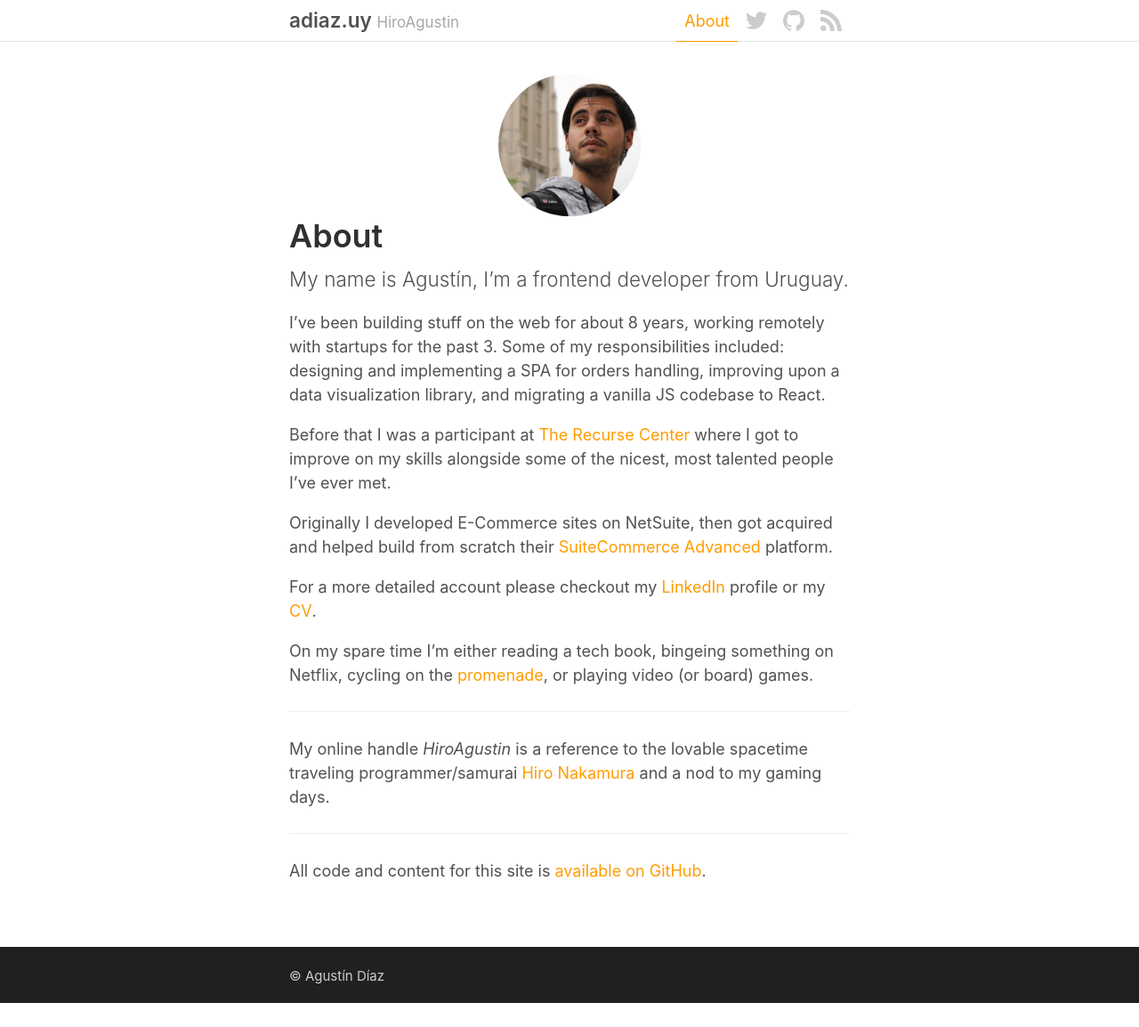
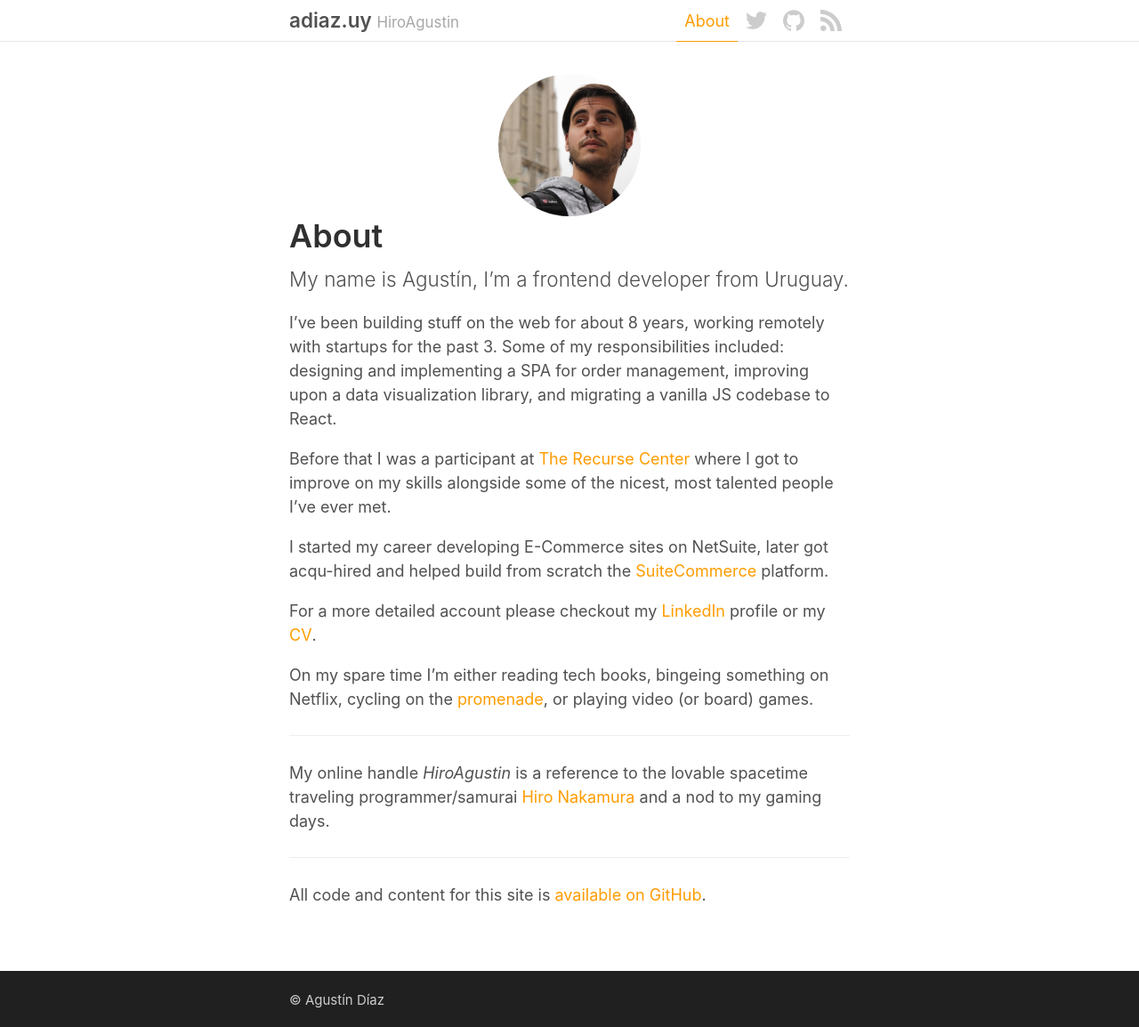
Before and after one commit to HiroAgustin/adiaz.uy-legacy, a Jekyll site: the page built from about.md, in a window 1280 px wide. Shown: the whole page at 89% size. Built offline with Jekyll 4.4.1, drawn with Linux system fonts in a browser that asks for light colours; nearby versions of some CDN libraries; before the commit the page ends 1127 px from its top, so only the background shows below that.

Commit message:
Ajust copy.

```diff
--- a/about.md
+++ b/about.md
@@ -3,17 +3,17 @@ layout: about
 title: About
 ---
 
-I’ve been building stuff on the web for about 8 years, working remotely with startups for the past 3. Some of my responsibilities included: designing and implementing a SPA for orders handling, improving upon a data visualization library, and migrating a vanilla JS codebase to React.
+I’ve been building stuff on the web for about 8 years, working remotely with startups for the past 3. Some of my responsibilities included: designing and implementing a SPA for order management, improving upon a data visualization library, and migrating a vanilla JS codebase to React.
 
 Before that I was a participant at [The Recurse Center](https://www.recurse.com/) where I got to improve on my skills alongside some of the nicest, most talented people I’ve ever met.
 
-Originally I developed E-Commerce sites on NetSuite, then got acquired and helped build from scratch their [SuiteCommerce Advanced](http://www.netsuite.com/portal/products/suitecommerce.shtml) platform.
+I started my career developing E-Commerce sites on NetSuite, later got acqu-hired and helped build from scratch the [SuiteCommerce](http://www.netsuite.com/portal/products/suitecommerce.shtml) platform.
 
 For a more detailed account please checkout my [LinkedIn](https://www.linkedin.com/in/HiroAgustin/en/) profile or my [CV](/Resume.pdf).
 
 <!-- <p class="Message">I’m currently looking for the opportunity to join a new team full-time.</p> -->
 
-On my spare time I’m either reading a tech book, bingeing something on Netflix, cycling on the [promenade](https://www.tripadvisor.com/ShowUserReviews-g294323-d2233045-r196103509-Rambla_de_Montevideo-Montevideo_Montevideo_Department.html), or playing video (or board) games.
+On my spare time I’m either reading tech books, bingeing something on Netflix, cycling on the [promenade](https://www.tripadvisor.com/ShowUserReviews-g294323-d2233045-r196103509-Rambla_de_Montevideo-Montevideo_Montevideo_Department.html), or playing video (or board) games.
 
 ***
 
```
